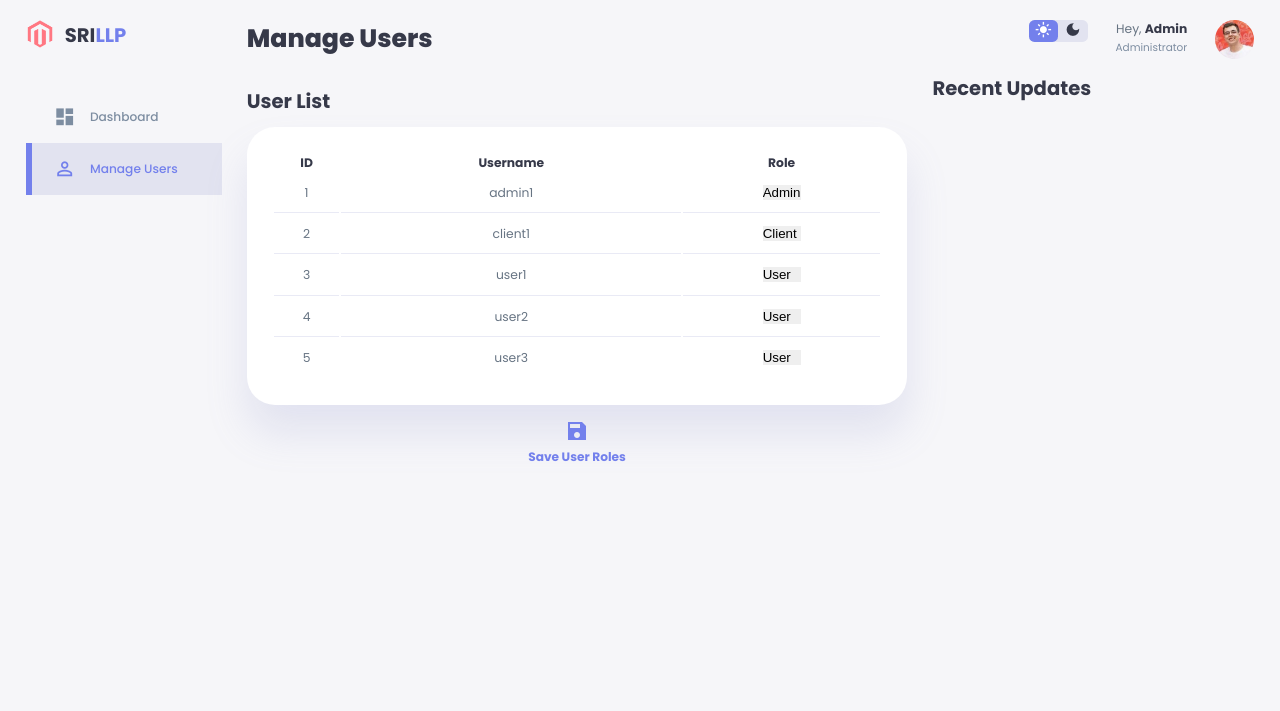
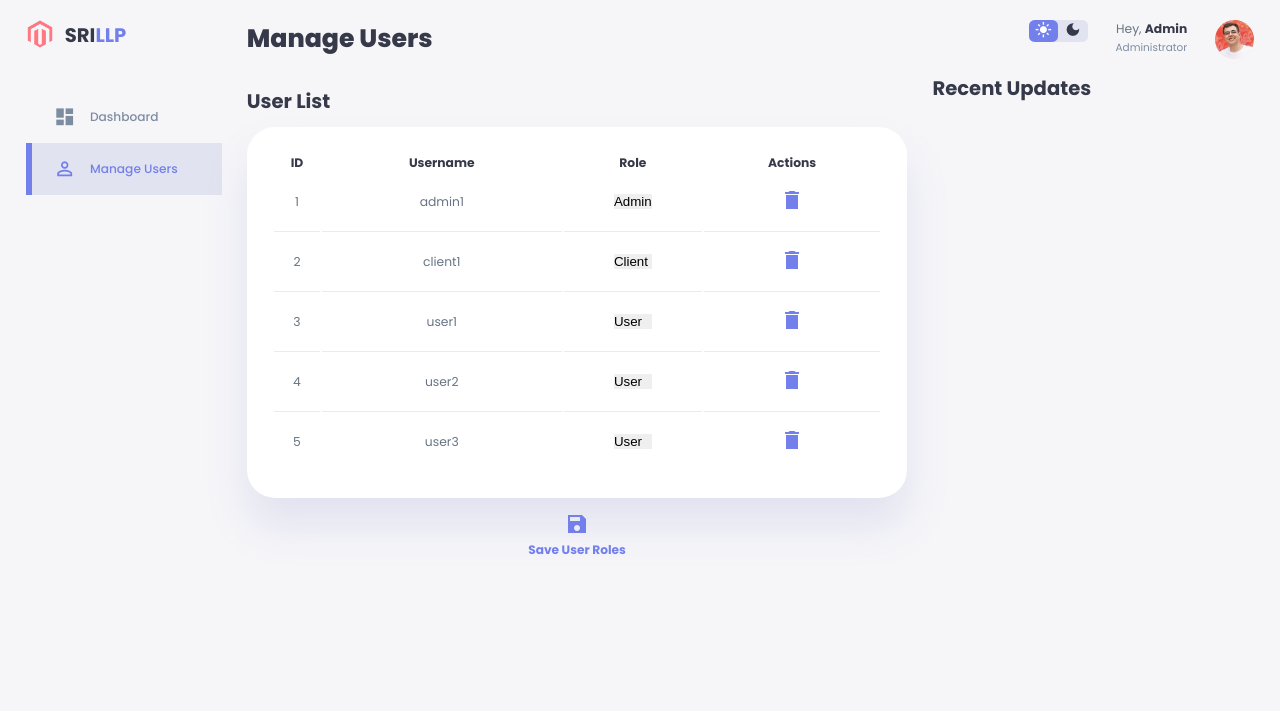
Before and after one commit to TheExacc/srinetwork, a PHP site: page /dashboard/manage_users.php in a window 1280 px wide. Shown: the top 711 px of the page. Run offline with PHP 8.4, Linux system fonts and the light colour scheme; a user stored in the database is signed in; data comes from the database, SQL or seed files in the repository; some libraries are stand-ins or nearby versions.

Commit message:
dashboard: add user delete functionality in admin dashboard index: revamp UI

```diff
--- a/dashboard/manage_users.php
+++ b/dashboard/manage_users.php
@@ -25,6 +25,18 @@ if ($_SERVER['REQUEST_METHOD'] == 'POST' && isset($_POST['roles'])) {
     header("Location: manage_users.php?success=1");
     exit();
 }
+
+// Handle user deletion
+if (isset($_GET['delete_id'])) {
+    $userIdToDelete = $_GET['delete_id'];
+    $deleteQuery = "DELETE FROM users WHERE id = ?";
+    $stmt = $conn->prepare($deleteQuery);
+    $stmt->bind_param("i", $userIdToDelete);
+    $stmt->execute();
+
+    header("Location: manage_users.php?deleted=1");
+    exit();
+}
 ?>
 
 <!DOCTYPE html>
@@ -36,6 +48,7 @@ if ($_SERVER['REQUEST_METHOD'] == 'POST' && isset($_POST['roles'])) {
     <title>Manage Users - Admin Dashboard</title>
     <link href="https://fonts.googleapis.com/icon?family=Material+Icons+Sharp" rel="stylesheet">
     <link rel="stylesheet" href="../assets/css/style.css">
+    <script src="https://cdn.jsdelivr.net/npm/sweetalert2@11"></script> <!-- Include SweetAlert -->
 </head>
 <body>
     <div class="container">
@@ -80,6 +93,7 @@ if ($_SERVER['REQUEST_METHOD'] == 'POST' && isset($_POST['roles'])) {
                                 <th>ID</th>
                                 <th>Username</th>
                                 <th>Role</th>
+                                <th>Actions</th>
                             </tr>
                         </thead>
                         <tbody>
@@ -93,6 +107,11 @@ if ($_SERVER['REQUEST_METHOD'] == 'POST' && isset($_POST['roles'])) {
                                             <option value="client" <?php if ($row['role'] == 'client') echo 'selected'; ?>>Client</option>
                                             <option value="user" <?php if ($row['role'] == 'user') echo 'selected'; ?>>User</option>
                                         </select>
+                                    </td>
+                                    <td>
+                                        <a href="#" class="delete-user" data-id="<?= $row['id'] ?>">
+                                            <span class="material-icons-sharp">delete</span>
+                                        </a>
                                     </td>
                                 </tr>
                             <?php endwhile; ?>
@@ -163,6 +182,30 @@ if ($_SERVER['REQUEST_METHOD'] == 'POST' && isset($_POST['roles'])) {
             event.preventDefault();  // Prevent default anchor behavior
             document.getElementById("role-form").submit();  // Submit the form
         });
+
+        // Delete user functionality with SweetAlert
+        document.querySelectorAll('.delete-user').forEach(button => {
+            button.addEventListener('click', function(event) {
+                event.preventDefault();  // Prevent default action
+
+                const userId = this.getAttribute('data-id');  // Get the user ID from the data-id attribute
+
+                Swal.fire({
+                    title: 'Are you sure?',
+                    text: 'This action will permanently delete the user!',
+                    icon: 'warning',
+                    showCancelButton: true,
+                    confirmButtonText: 'Yes, delete it!',
+                    cancelButtonText: 'Cancel',
+                    reverseButtons: true
+                }).then((result) => {
+                    if (result.isConfirmed) {
+                        // Redirect to the same page with delete action
+                        window.location.href = `manage_users.php?delete_id=${userId}`;
+                    }
+                });
+            });
+        });
     </script>
 </body>
 </html>
--- a/index.php
+++ b/index.php
@@ -1,6 +1,6 @@
 <?php
 // Redirect to the login page after 3 seconds
-header("refresh:3; url=auth/login.php");
+header("refresh:2; url=auth/login.php");
 ?>
 
 <!DOCTYPE html>
@@ -28,7 +28,7 @@ header("refresh:3; url=auth/login.php");
 .login-container {
     width: 100%;
     max-width: 400px;
-    margin: 0 auto;
+    margin: 233.7px auto;
     padding: var(--padding-2);
     background-color: var(--color-white);
     border-radius: var(--border-radius-2);
@@ -53,6 +53,7 @@ header("refresh:3; url=auth/login.php");
 }
 
 .login-btn {
+    margin:22px;
     padding: 1rem 2rem;
     background-color: var(--color-primary);
     color: var(--color-white);
```
